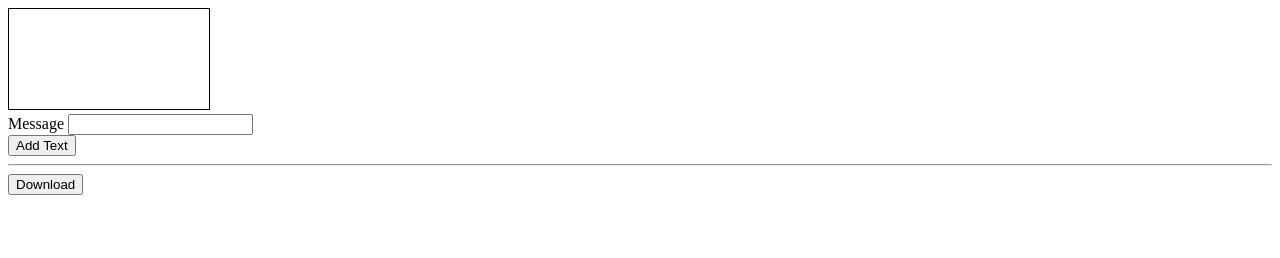
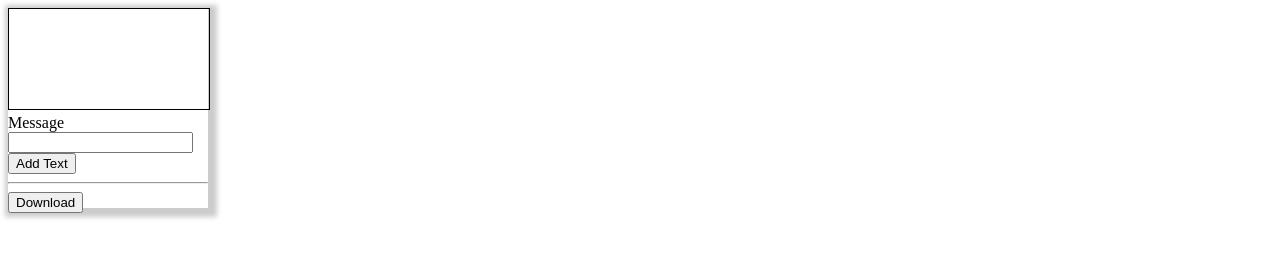
Before and after one commit to oliverpople/canvasHMTML, a plain HTML site: page index.html in a window 1280 px wide. Drawn offline with nearby package versions, Linux system fonts and the light colour scheme; files that its build step writes are made by us from their sources; files whose address does not match are found by name.

Commit message:
Added css file and wrapper div to canvas.

```diff
--- /dev/null
+++ b/canvas.css
@@ -0,0 +1,10 @@
+#canvasWrapper {
+  width: 200px;
+  height: 200px;
+}
+
+.shadow {
+  -webkit-box-shadow: 3px 3px 5px 6px #ccc; /* Safari 3-4, iOS 4.0.2 - 4.2, Android 2.3+ */
+  -moz-box-shadow: 3px 3px 5px 6px #ccc; /* Firefox 3.5 - 3.6 */
+  box-shadow: 3px 3px 5px 6px #ccc; /* Opera 10.5, IE 9, Firefox 4+, Chrome 6+, iOS 5 */
+}
--- a/index.html
+++ b/index.html
@@ -3,8 +3,10 @@
 <head>
 <script src="https://ajax.googleapis.com/ajax/libs/jquery/1.9.1/jquery.min.js"></script>
 <script type="text/javascript" src="../CanvasHTML/canvas.js"></script>
+<link rel="stylesheet" type="text/css" href="../CanvasHTML/canvas.css" media="screen" />
 </head>
 <body>
+  <div id="canvasWrapper" class="shadow">
     <canvas id="myCanvas" width="200" height="100" style="border:1px solid #000000;">
     </canvas>
     <form id="myForm">
@@ -21,5 +23,6 @@
     <button type="button">
       <a id="myDownload">Download</a>
     </button>
+  </div>
 </body>
 </html>
```
Lines whose indentation alone changed are shown as unchanged.
